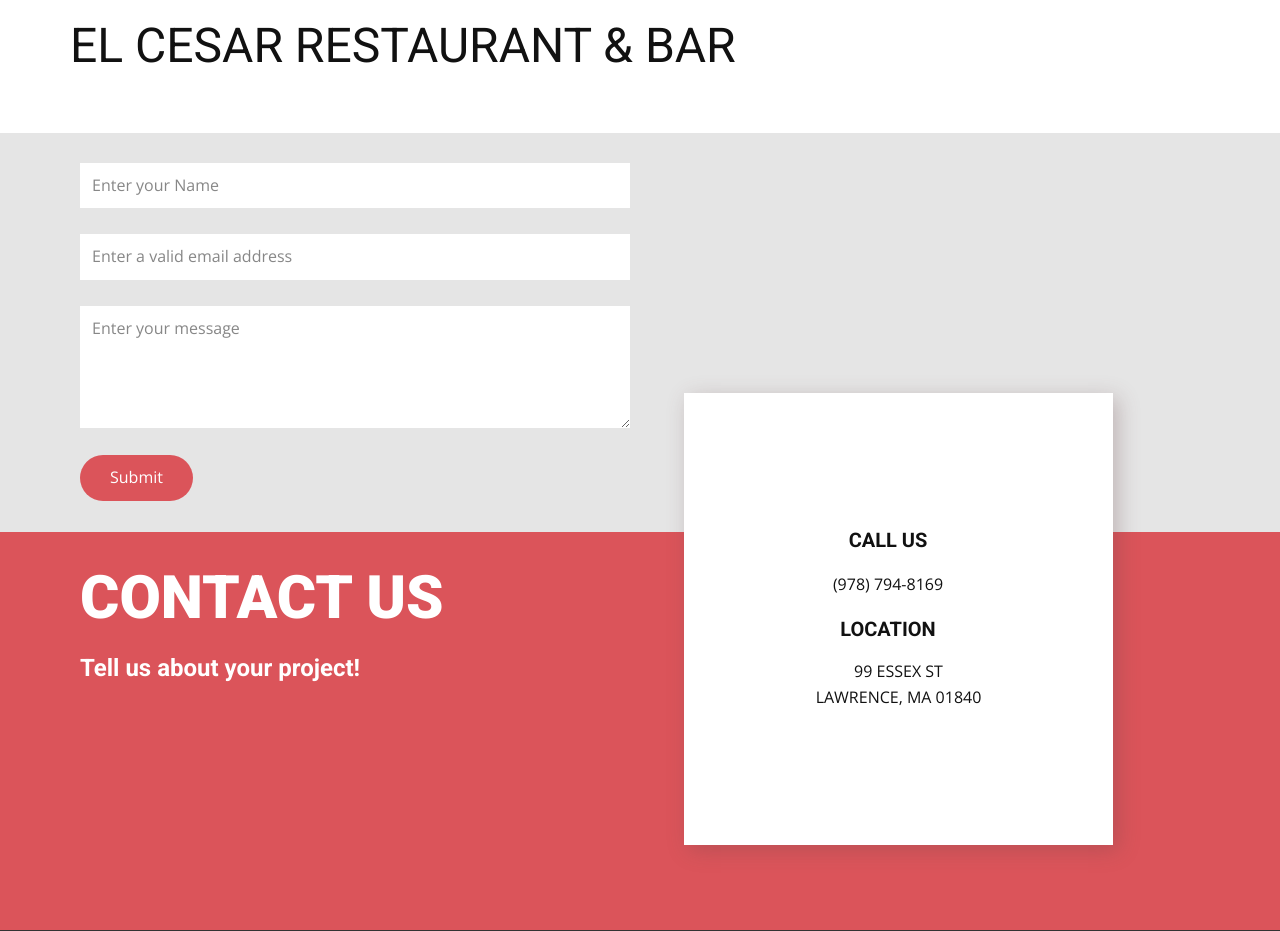
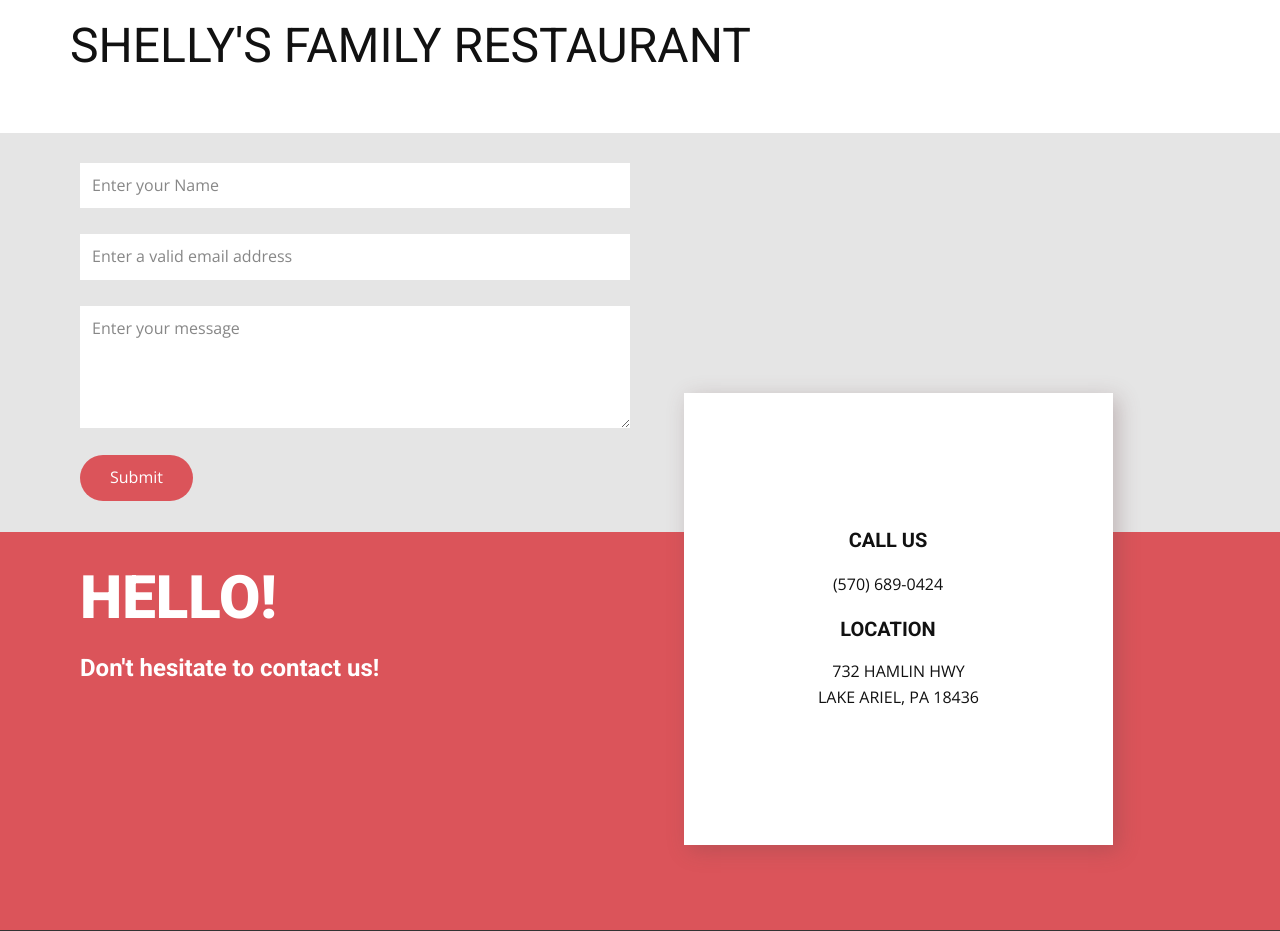
Before and after one commit to runacode/she, a PHP site: page / in a window 1280 px wide. Shown: the top 931 px of the page. Run offline with PHP 8.4, Linux system fonts and the light colour scheme.

Commit message:
Update index.php

```diff
--- a/index.php
+++ b/index.php
@@ -1,7 +1,7 @@
-<?php $company = "EL CESAR RESTAURANT & BAR";
-$phone = "(978) 794-8169";
-	$address1 = "99 ESSEX ST";
-	$address2 = "LAWRENCE, MA 01840";
+<?php $company = "SHELLY'S FAMILY RESTAURANT";
+$phone = "(570) 689-0424";
+	$address1 = "732 HAMLIN HWY";
+	$address2 = "LAKE ARIEL, PA 18436";
 ?>
 <!DOCTYPE html>
 <html style="font-size: 16px;">
@@ -73,8 +73,8 @@ $phone = "(978) 794-8169";
 
                   </div>
                 </div>
-                <h3 class="u-text u-text-7">Contact us</h3>
-                <h6 class="u-text u-text-8">Tell us about your project!</h6>
+                <h3 class="u-text u-text-7">Hello!</h3>
+                <h6 class="u-text u-text-8">Don't hesitate to contact us!</h6>
               </div>
             </div>
           </div>
```
